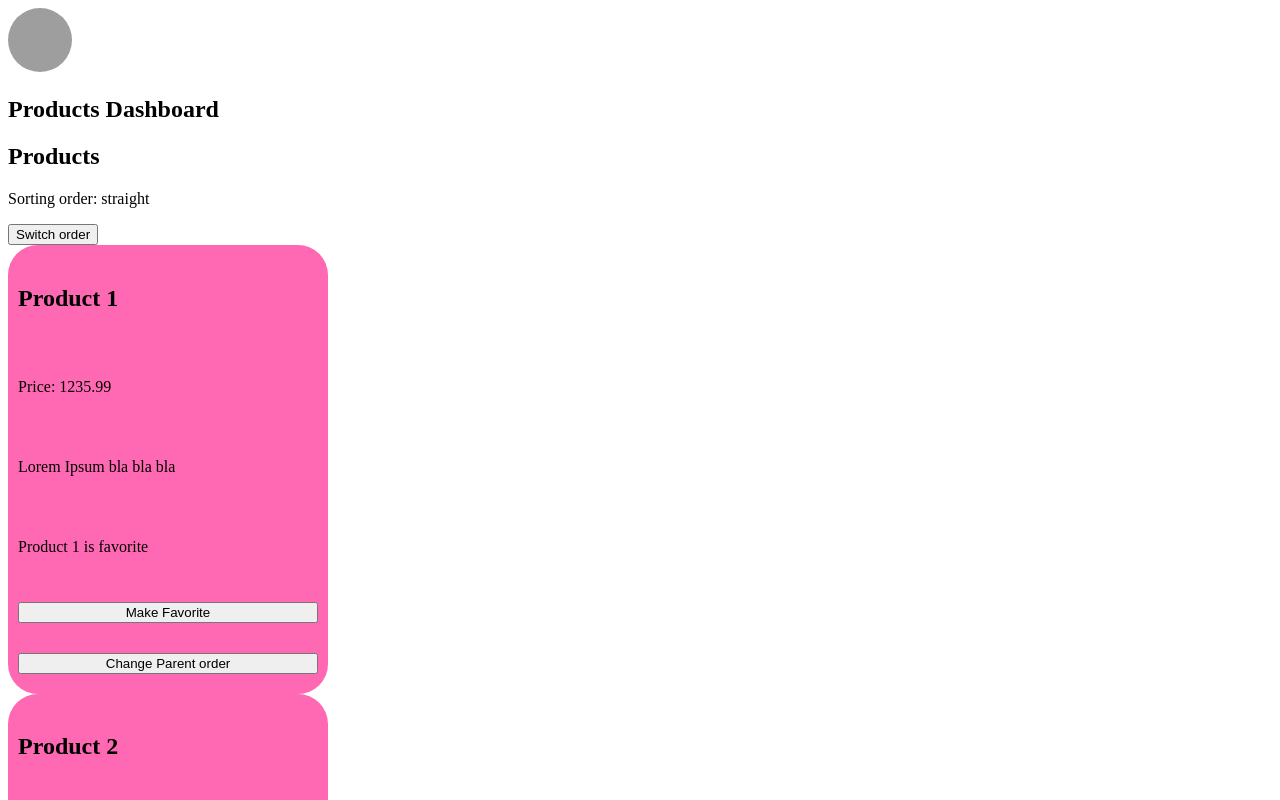
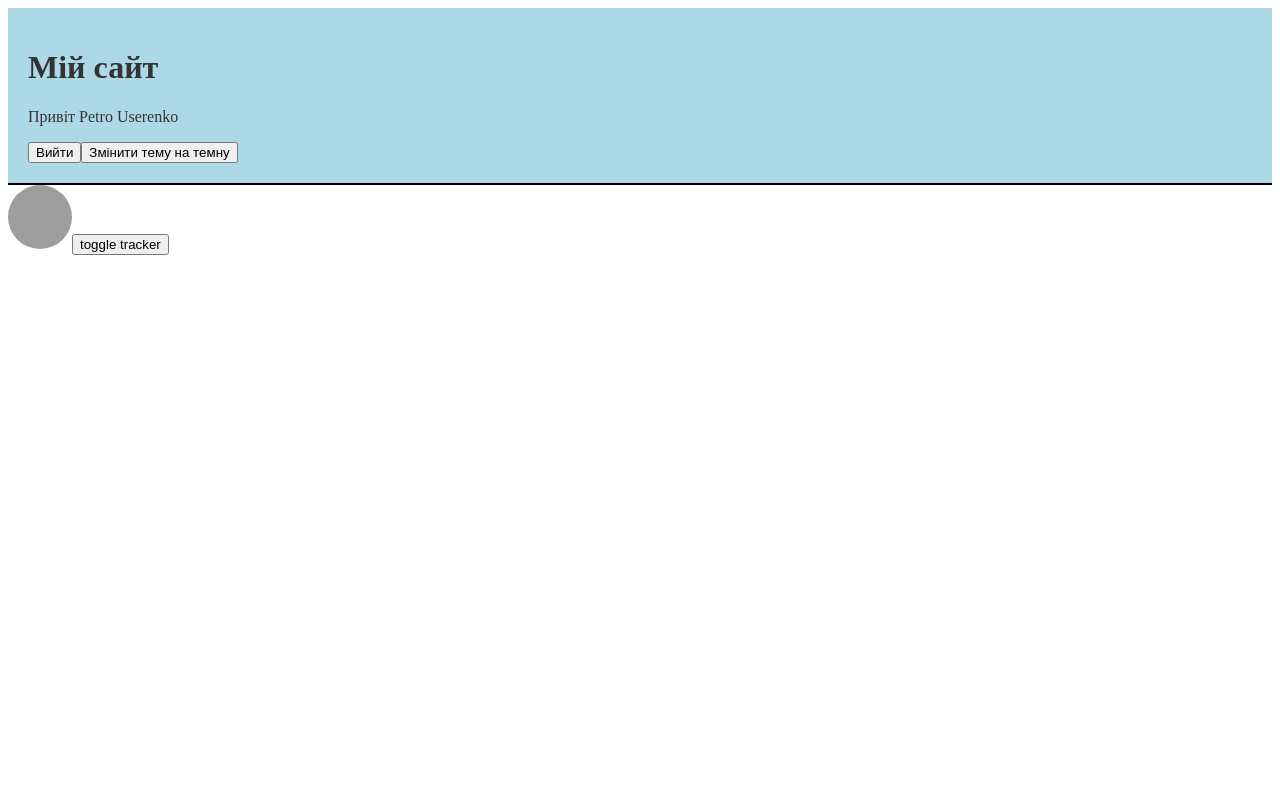
Before and after one commit to fc-fullstack-courses/pfe-2024-1-react-lessons, a React (Vite) app: page / in a window 1280 px wide. Shown: the top 800 px of the page. Built offline with nearby package versions, Linux system fonts and the light colour scheme; grey boxes are pictures that could not be loaded.

Commit message:
Refactor App component to functional

```diff
--- a/src/App.jsx
+++ b/src/App.jsx
@@ -1,127 +1,51 @@
-import React from 'react';
+import { useState } from 'react';
 import { UserContext, ThemeContext } from './contexts';
 import CONSTANTS from './configs';
+import Avatar from './components/Avatar';
+import Header from './components/Header';
+import MouseTracker from './components/MouseTracker';
 
-import Avatar from './components/Avatar';
-import ProductDashoboard from './components/ProductDashboard';
-
-class App extends React.Component {
-  state = {
-    user: {
+function App() {
+  const [user, setUser] = useState({
     id: 0,
     firstName: 'Petro',
     lastName: 'Userenko',
     isMale: true,
     email: 'testuser@gmail.com',
     age: 12,
-    },
-    theme: CONSTANTS.THEMES.LIGHT_THEME,
-    isTrackerShown: false,
-    counter: 0
+  });
+  const [theme, setTheme] = useState(CONSTANTS.THEMES.LIGHT_THEME);
+  const [isTrackerShown, setIsTrackerShown] = useState(false);
+
+  const handleLogout = () => {
+    setUser(null);
   };
 
-  componentDidMount() {
-    // console.log('componentDidMount');
-
-    // this.intervalId = setInterval(() => {
-    //   console.log('interval');
-    //   console.log(this.state.counter);
-    // }, 1000);
-  }
-
-  componentWillUnmount() {
-    // console.log('componentWillUnmount');
-    // clearInterval(this.intervalId);
-  }
-
-
-
-  handleLogout = () => {
-    this.setState({
-      user: null,
-    });
-  };
-
-  handleLogin = () => {
-    this.setState({
-      user: {
+  const handleLogin = () => {
+    setUser({
       id: 0,
       firstName: 'User',
       lastName: 'Userenko',
       isMale: true,
       email: 'testuser@gmail.com',
       age: 12,
-      },
     });
   };
 
-  switchTheme = (newTheme) => {
-    this.setState({
-      theme: newTheme,
-    });
+  const toggleTracker = () => {
+    setIsTrackerShown(!isTrackerShown);
   };
 
-  toggleTracker = () => {
-    this.setState({
-      isTrackerShown : !this.state.isTrackerShown
-    })
-  }
-
-  handleClick = () => {
-    // this.setState({
-    //   counter: this.state.counter + 2
-    // });
-
-    // console.log(this.state.counter); // 0
-
-    // this.setState({
-    //   counter: this.state.counter + 1 // 0 + 1
-    // });
-
-    // коллбек режим setState
-    this.setState((state, props) => {
-      // state та props у колбеці гарантовано з найсвіжішими даними
-
-      console.log(props);
-
-      console.log(state.counter); // 0
-
-      // повертаємо з колбеку об'єкт стану який треба докинути
-      return {
-        counter: state.counter + 1 // 0 + 1
-      }
-    });
-
-    // console.log(this.state.counter); // 0
-
-    // this.setState({
-    //   counter: this.state.counter + 1 // 0 + 1
-    // });
-
-    this.setState((state) => {
-      console.log(this.state.counter);
-      console.log(state.counter); // 1
-
-      return {
-        counter: state.counter + 1 // 1 + 1
-      }
-    });
-
-
-    // console.log(this.state.counter); // 0
-  }
-
-  render() {
-    const { user, theme } = this.state;
   return (
     <UserContext.Provider value={user}>
-        <ThemeContext.Provider value={[theme, this.switchTheme]}>
-          <Avatar src='test' alt='test'/>
-          <ProductDashoboard />
+      <ThemeContext.Provider value={[theme, setTheme]}>
+        <Header handleLogin={handleLogin} handleLogout={handleLogout} />
+        <Avatar src='test' alt='test' />
+        <button onClick={toggleTracker}>toggle tracker</button>
+        {isTrackerShown && <MouseTracker />}
       </ThemeContext.Provider>
     </UserContext.Provider>
   );
 }
-}
 
 export default App;
```
Lines whose indentation alone changed are shown as unchanged.
